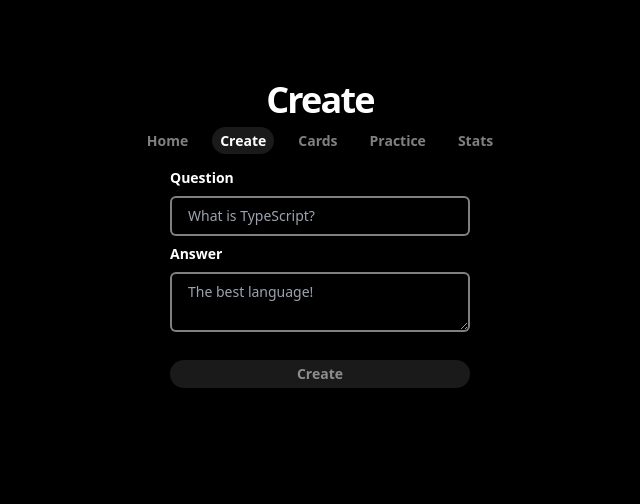
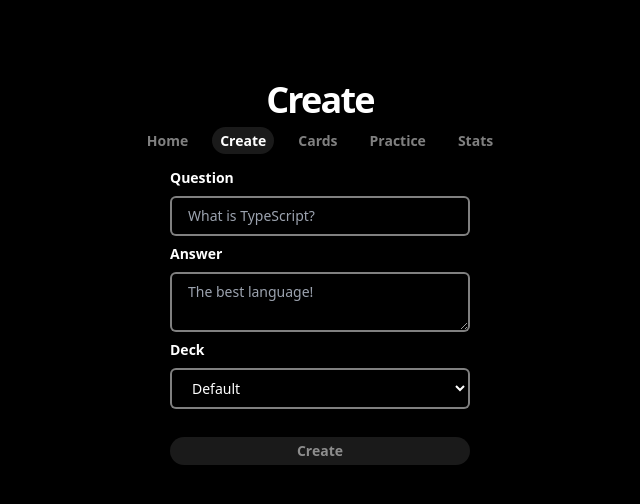
Before and after one commit to tomheaton/flashcards, a React (Vite) app: page /create in a window 1280 px wide. Shown: the top 504 px of the page, without its empty margins (320-960 px from the left). Built offline with nearby package versions, Linux system fonts and the light colour scheme.

Commit message:
basic decks

```diff
--- a/src/components/flashcard.tsx
+++ b/src/components/flashcard.tsx
@@ -52,7 +52,8 @@ export default function Flashcard({
       >
         <div className="mr-4 overflow-hidden">
           <p className="text-ellipsis text-sm font-semibold">{flashcard.question}</p>
-          <p className="text-ellipsis text-sm">{flashcard.answer}</p>
+          <p className="text-ellipsis text-xs">{flashcard.answer}</p>
+          <p className="text-ellipsis text-xs">Deck: {flashcard.deck ?? "default"}</p>
         </div>
         <button
           // className="btn hidden group-hover:block"
@@ -99,6 +100,24 @@ export default function Flashcard({
           onChange={(e) => setData({ ...data, answer: e.target.value })}
           autoComplete="off"
         />
+        <label htmlFor="deck" className="text-sm font-semibold">
+          Deck
+        </label>
+        <select
+          id="deck"
+          name="deck"
+          className="rounded-md border-2 border-white/50 bg-black px-4 py-2 text-white"
+          required
+          value={data.deck ?? "default"}
+          onChange={(e) => setData({ ...data, deck: e.target.value })}
+        >
+          {/* TODO: get this from data */}
+          <option value="default" defaultChecked>
+            Default
+          </option>
+          <option value="test">Test</option>
+        </select>
+        <br />
         <button type="submit" className="btn">
           Save
         </button>
--- a/src/pages/cards.tsx
+++ b/src/pages/cards.tsx
@@ -10,7 +10,7 @@ export default function Cards() {
     <div className="flex h-screen w-full flex-col py-20">
       <Header />
 
-      <main className="flex flex-1 flex-col items-center space-y-2">
+      <main className="flex flex-1 flex-col items-center space-y-2 pb-4">
         {data.length === 0 ? (
           <p className="text-sm font-semibold">No flashcards found!</p>
         ) : (
--- a/src/pages/create.tsx
+++ b/src/pages/create.tsx
@@ -1,14 +1,15 @@
 import { useEffect, useState, type FormEvent } from "react";
 import Header from "../components/header";
-import { saveFlashcard } from "../utils/file";
+import { createFlashcard } from "../utils/file";
 import type { FlashcardType } from "../utils/types";
 
 // TODO: refactor to /questions/create
 export default function Create() {
   const [showSuccess, setShowSuccess] = useState<boolean>(false);
-  const [data, setData] = useState<Pick<FlashcardType, "question" | "answer">>({
+  const [data, setData] = useState<Pick<FlashcardType, "question" | "answer" | "deck">>({
     question: "",
     answer: "",
+    deck: "default",
   });
 
   useEffect(() => {
@@ -24,10 +25,10 @@ export default function Create() {
   }, [showSuccess]);
 
   const handleSubmit = async (e: FormEvent<HTMLFormElement>) => {
-    await saveFlashcard(data);
     e.preventDefault();
+    await createFlashcard(data);
     setShowSuccess(true);
-    setData({ question: "", answer: "" });
+    setData({ question: "", answer: "", deck: "default" });
   };
 
   return (
@@ -63,6 +64,23 @@ export default function Create() {
             onChange={(e) => setData({ ...data, answer: e.target.value })}
             autoComplete="off"
           />
+          <label htmlFor="deck" className="text-sm font-semibold">
+            Deck
+          </label>
+          <select
+            id="deck"
+            name="deck"
+            className="rounded-md border-2 border-white/50 bg-black px-4 py-2 text-white"
+            required
+            value={data.deck}
+            onChange={(e) => setData({ ...data, deck: e.target.value })}
+          >
+            {/* TODO: get this from data */}
+            <option value="default" defaultChecked>
+              Default
+            </option>
+            <option value="test">Test</option>
+          </select>
           <br />
           <button type="submit" className="btn">
             Create
--- a/src/utils/file.ts
+++ b/src/utils/file.ts
@@ -43,7 +43,11 @@ export const readData = async () => {
 };
 
 // TODO: better error handling
-export const saveFlashcard = async (flashcard: Pick<FlashcardType, "question" | "answer">) => {
+export const createFlashcard = async (
+  // flashcard: Pick<FlashcardType, "question" | "answer" | "deck">,
+  flashcard: Pick<FlashcardType, "question" | "answer">,
+) => {
+  console.log("here");
   try {
     let flashcards: FlashcardType[] = [];
 
--- a/src/utils/types.ts
+++ b/src/utils/types.ts
@@ -10,9 +10,20 @@ export const FlashcardSchema = z.object({
   currentDifficulty: z.enum(Difficulty),
   // lastSeen: z.date().nullable(),
   // nextDue: z.date().nullable(),
+  deck: z.string().optional(),
 });
 
 export type FlashcardType = z.infer<typeof FlashcardSchema>;
+
+// TODO: add deck schema
+// export const DeckSchema = z.object({
+//   id: z.string(),
+//   name: z.string(),
+//   description: z.string(),
+//   cards: z.array(FlashcardSchema),
+// });
+
+// export type DeckType = z.infer<typeof DeckSchema>;
 
 export const StatsSchema = z.object({
   total: z.number(),
```
